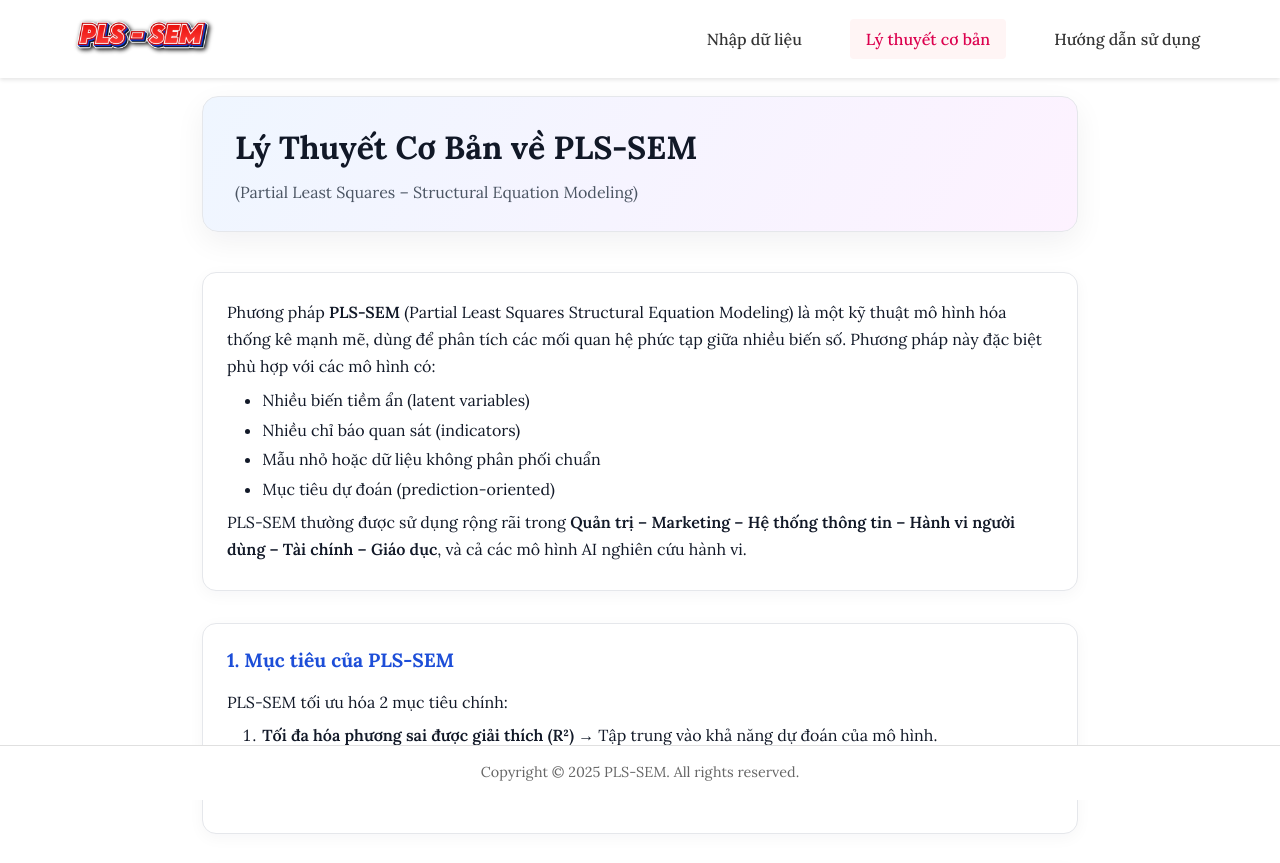
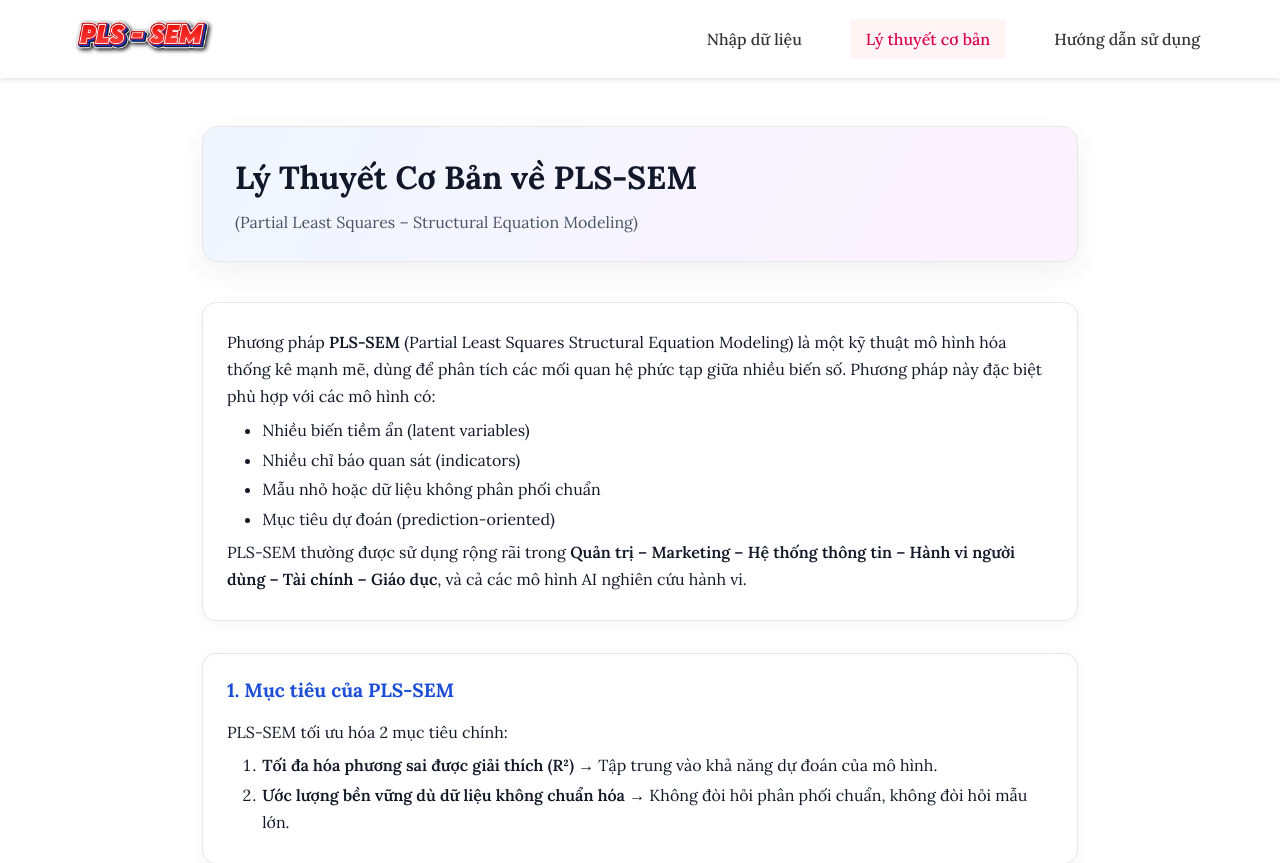
Before and after one commit to NTMyDung/smartPls, a React (Vite) app in the folder frontend/: page /ly-thuyet in a window 1280 px wide. Shown: the top 863 px of the page. Built offline with nearby package versions, Linux system fonts and the light colour scheme.

Commit message:
change layout

```diff
--- a/frontend/src/layouts/mainLayouts/Footer.css
+++ b/frontend/src/layouts/mainLayouts/Footer.css
@@ -5,11 +5,7 @@
   margin-top: auto;
   padding: 1rem 2rem;
   text-align: center;
-  position: fixed;
-  bottom: 0;
-  width: 100%;
-  background: white;
-  z-index: 1000;
+  position: relative;
 }
 
 .footer p {
--- a/frontend/src/layouts/mainLayouts/Header.css
+++ b/frontend/src/layouts/mainLayouts/Header.css
@@ -1,11 +1,7 @@
 .header {
   background: white;
   box-shadow: 0 2px 4px rgba(0, 0, 0, 0.1);
-  position: fixed;
-  top: 0;
-  left: 0;
-  right: 0;
-  z-index: 1000;
+  position: relative;
 }
 
 .header-content {
--- a/frontend/src/pages/Analysis.jsx
+++ b/frontend/src/pages/Analysis.jsx
@@ -296,7 +296,7 @@ export default function AnalysisPage() {
   const { columns = [], preview = [], row_count = 0 } = result || {};
 
   return (
-    <div style={{ padding: '2rem 7rem', margin: '74px auto 74px auto' }}>
+    <div style={{ padding: '2rem 7rem', margin: 'auto' }}>
       {notification && (
         <Notification
           message={notification.message}
--- a/frontend/src/pages/InstructionPage.css
+++ b/frontend/src/pages/InstructionPage.css
@@ -1,5 +1,5 @@
 .theory-container {
-  padding: 6rem 7rem 4rem;
+  padding: 3rem 7rem 3rem;
   max-width: 1100px;
   margin: 0 auto;
   font-family: 'Lora', serif;
```
